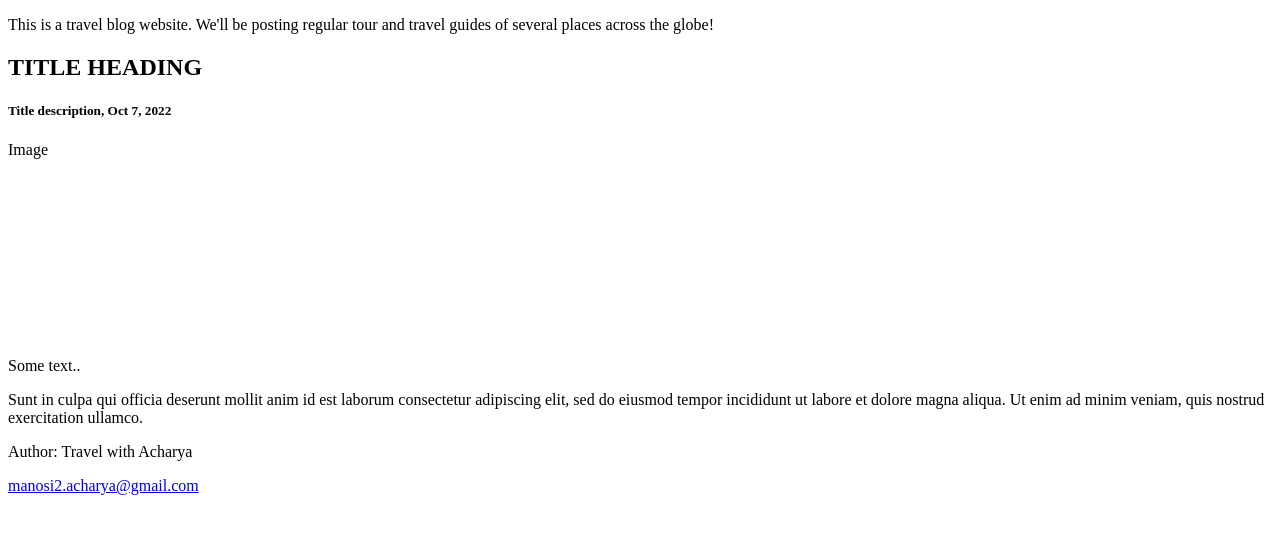
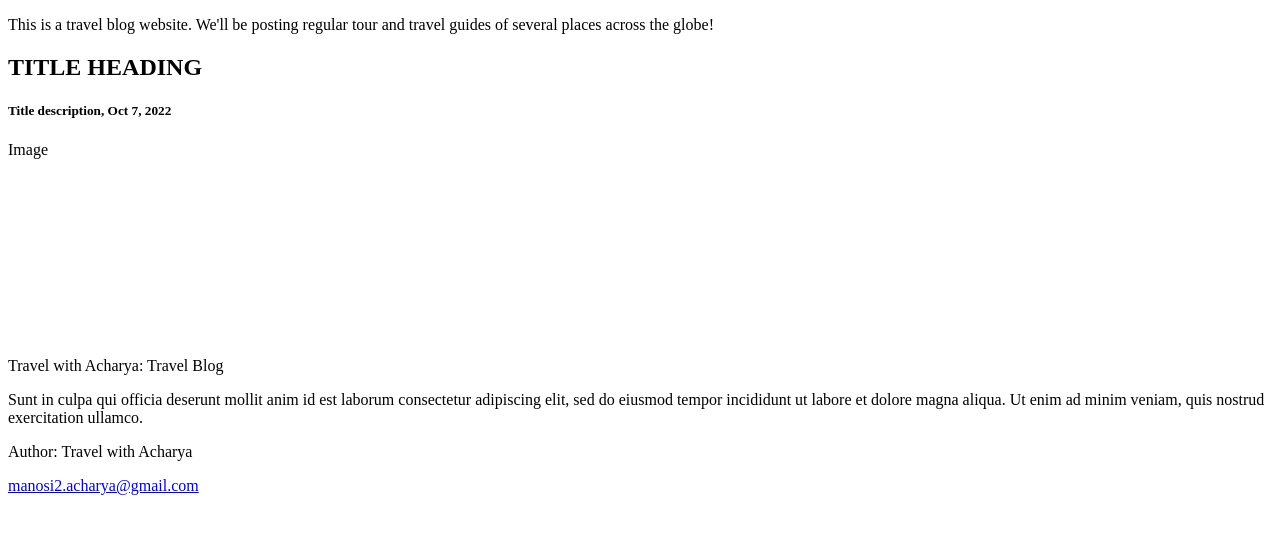
Before and after one commit to manosiacharya/TravelWithAcharya, a plain HTML site: page index.html in a window 1280 px wide. Drawn offline with Linux system fonts and the light colour scheme.

Commit message:
Update p tag in Body

```diff
--- a/index.html
+++ b/index.html
@@ -17,7 +17,7 @@
       <h2>TITLE HEADING</h2>
       <h5>Title description, Oct 7, 2022</h5>
       <div class="fakeimg" style="height:200px;">Image</div>
-      <p>Some text..</p>
+      <p>Travel with Acharya: Travel Blog</p>
       <p>Sunt in culpa qui officia deserunt mollit anim id est laborum consectetur adipiscing elit, sed do eiusmod tempor incididunt ut labore et dolore magna aliqua. Ut enim ad minim veniam, quis nostrud exercitation ullamco.</p>
     </div>
 
```
